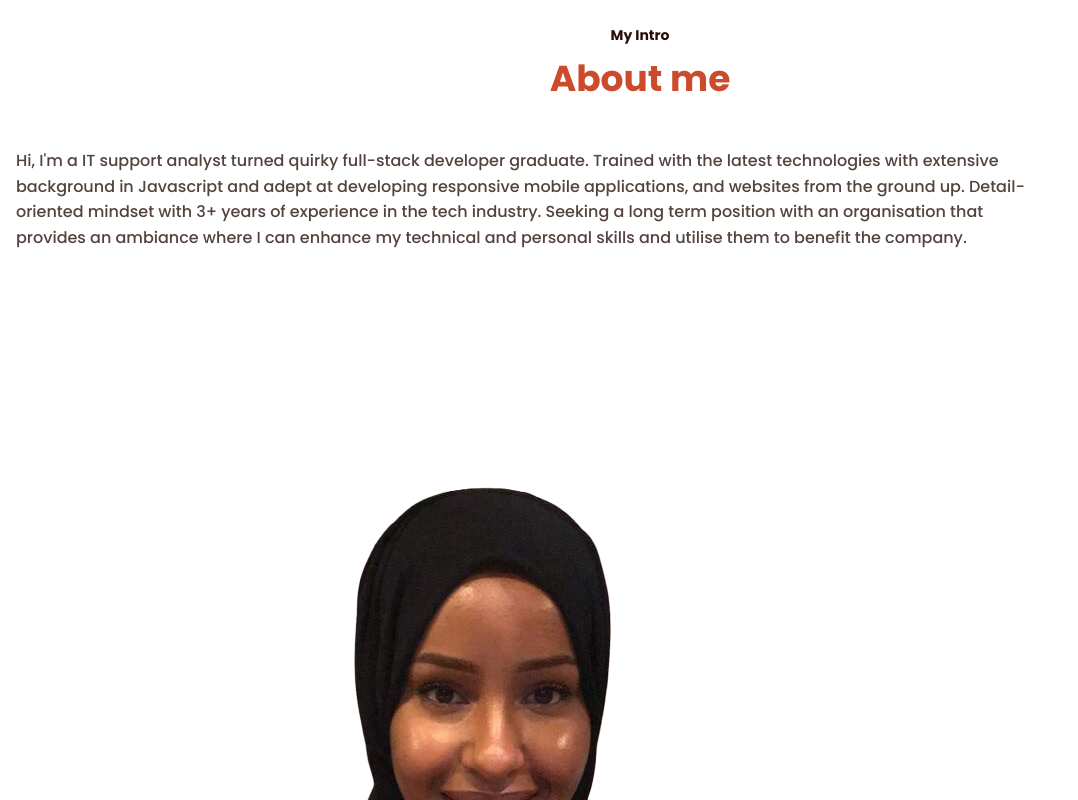
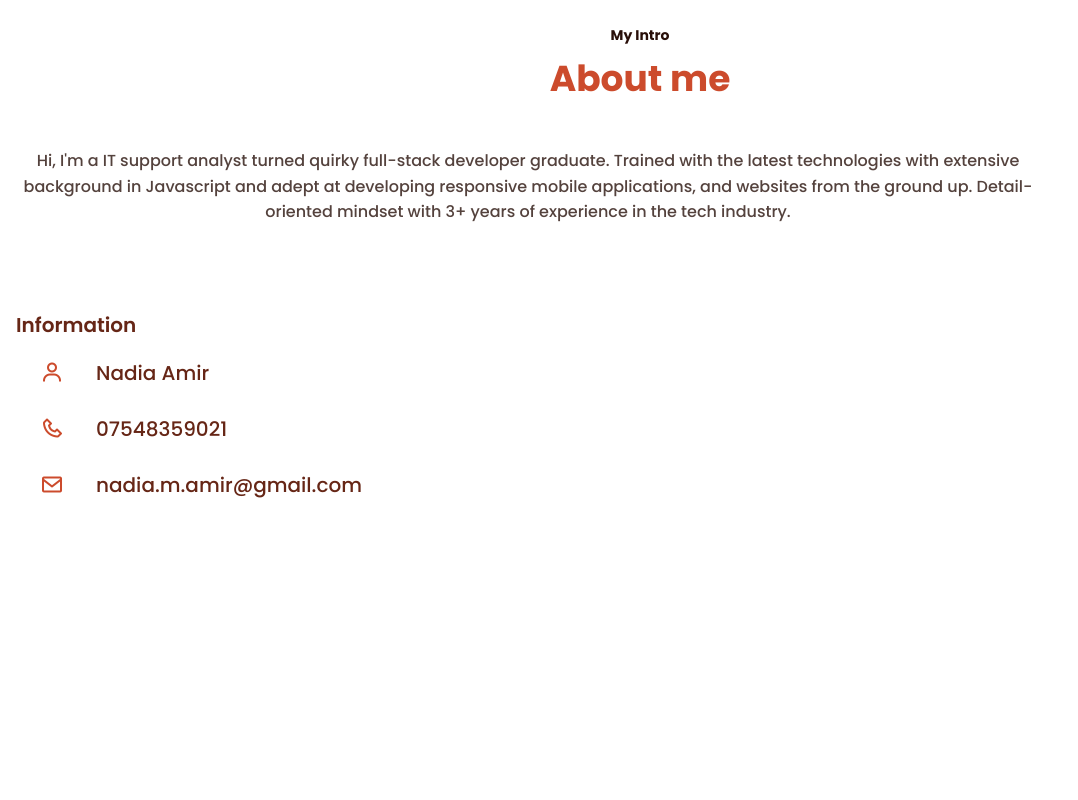
Before and after one commit to Nadia770/Portfolio, a plain HTML site: page index.html in a window 1280 px wide. Shown: the part 840-1640 px from the top of the page, without its empty margins (0-1078 px from the left). After the commit the page ends 1413 px from the top, so only its background shows below. Drawn offline with nearby package versions, Linux system fonts and the light colour scheme.

Commit message:
style about me

```diff
--- a/css/style.css
+++ b/css/style.css
@@ -265,3 +265,44 @@ img{
   background-color: var(--first-color-lighter);
   color: var(--first-color)
 }
+
+.about__container{
+  row-gap: 2rem;
+}
+
+.about__data{
+  text-align: center;
+}
+
+.about__description{
+  margin-bottom: var(--mb-4)
+}
+
+.about__img{
+  width: 150px;
+  border-radius: .5rem;
+  margin: 0 auto;
+}
+
+.about__information{
+  margin-bottom: var(--mb-4);
+}
+
+.about__information{
+  font-size: var(--h3-font-size);
+  color: var(--first-color-dark);
+  margin-bottom: var(--mb-2);
+}
+
+.about__information-data{
+  display: flex;
+  align-items: center;
+  padding-left: 1.5rem;
+  margin-bottom: var(--mb-3);
+}
+
+.about__information-icon{
+  font-size: 1.5rem;
+  color: var(--first-color);
+  margin-right: var(--mb-4);
+}
--- a/index.html
+++ b/index.html
@@ -55,14 +55,12 @@
       <h2 class="section-title">About me</h2>
 
       <div class="about__container bd-grid">
-        <div class="abour__data">
+        <div class="about__data">
           <p class="about__description"> Hi, I'm a IT support analyst turned quirky full-stack developer graduate.
             Trained with the latest technologies with extensive background in Javascript and adept at developing
             responsive mobile applications, and websites from the ground up. Detail-oriented mindset with 3+ years of
-            experience in the tech industry.
-            Seeking a long term position with an organisation that provides an ambiance where I can enhance my technical
-            and personal skills and utilise them to benefit the company.</p>
-          <img src="assets/images/selfie.png" alt="" class="about__img">
+            experience in the tech industry.</p>
+          <!-- <img src="assets/images/selfie.png" alt="" class="about__img"> -->
         </div>
 
         <div class="about__information">
```
